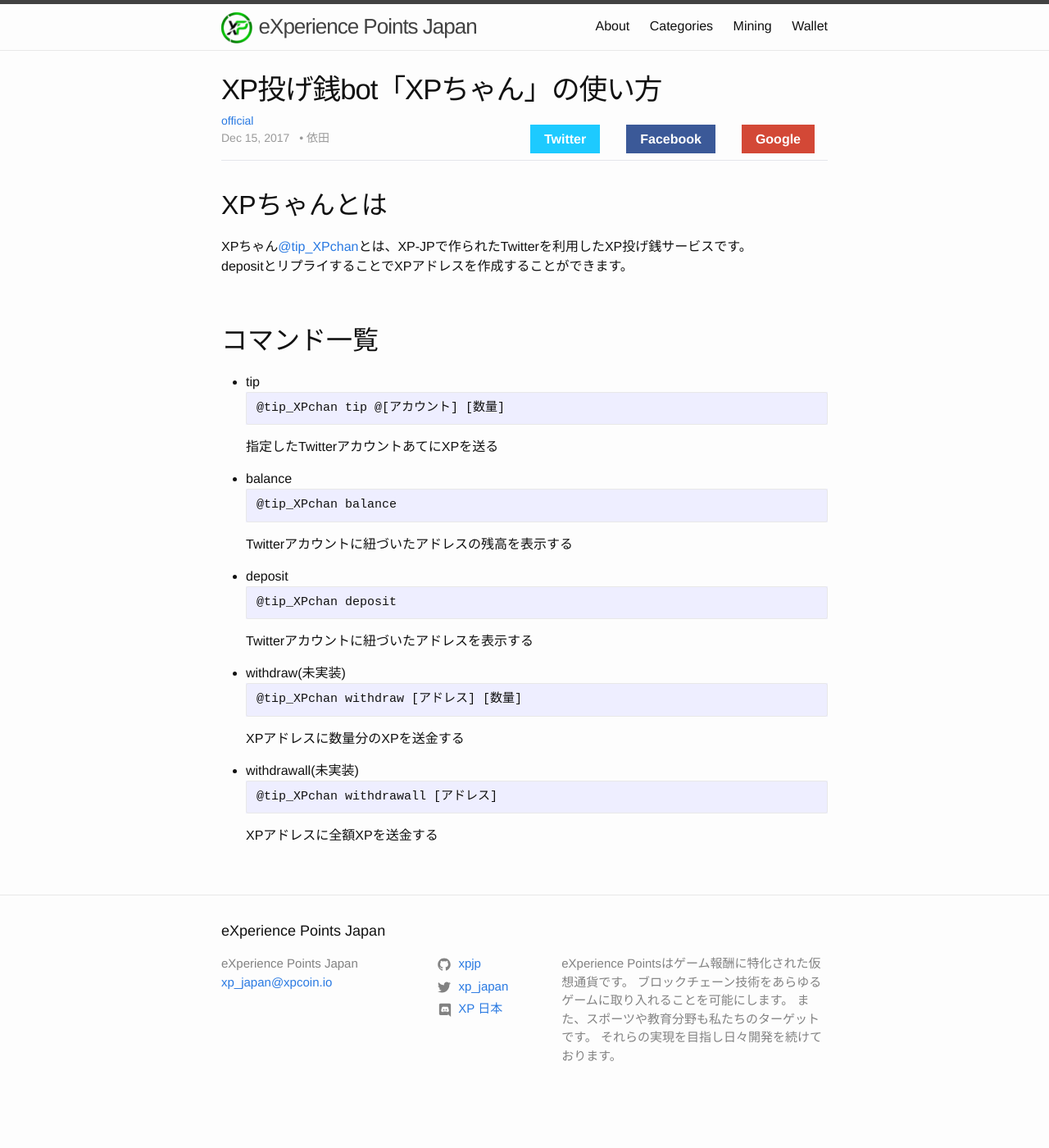
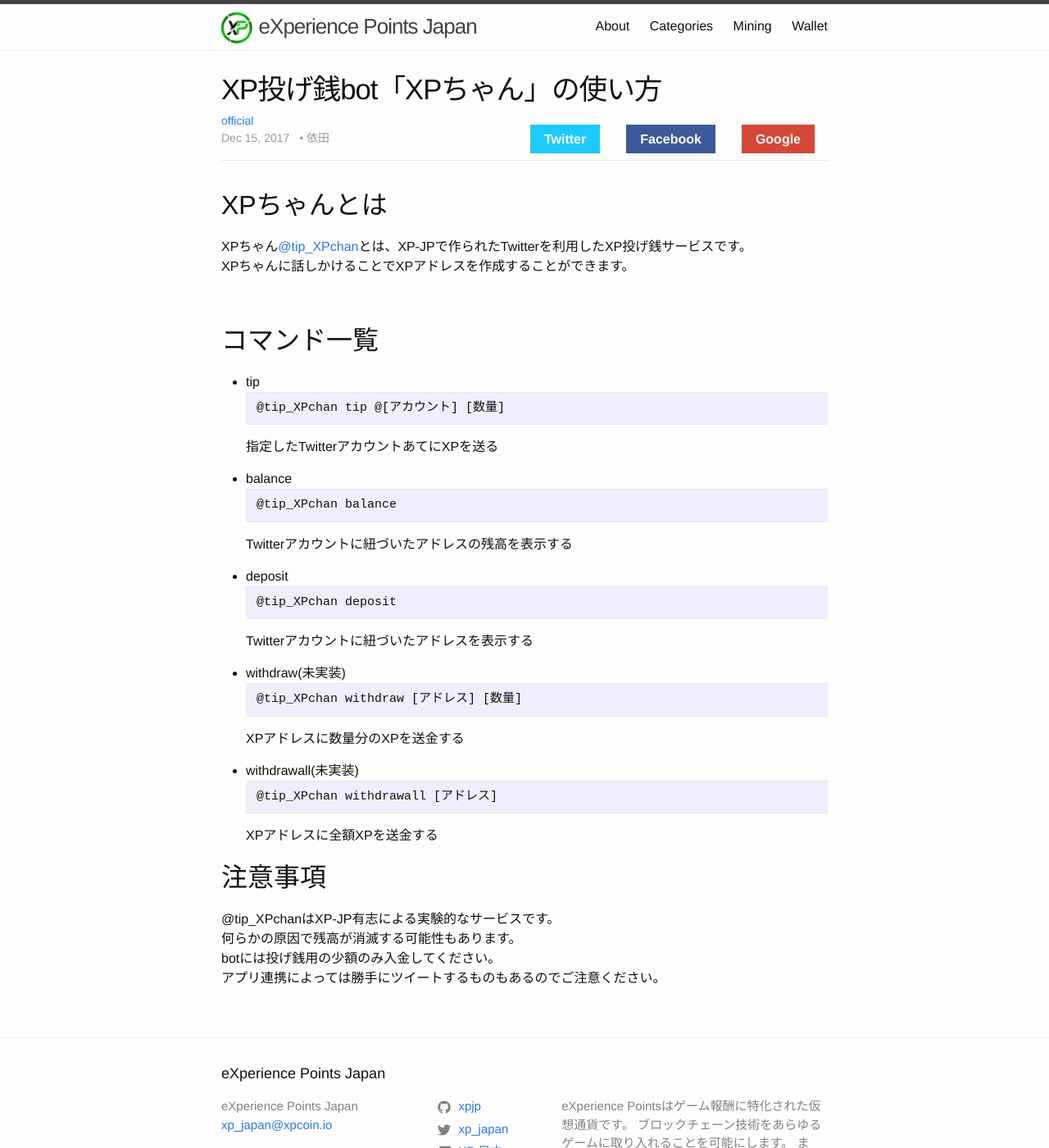
Before and after one commit to xpjp/xpjp.github.io, a Jekyll site: the page built from _posts/2017-12-15-TwitterTipBot.markdown, in a window 1280 px wide and 1400 px high. Shown: the whole window at 82% size. Built offline with Jekyll 4.4.1, drawn with Linux system fonts in a browser that asks for light colours.

Commit message:
[fix] 記事に追加

````diff
--- a/_posts/2017-12-15-TwitterTipBot.markdown
+++ b/_posts/2017-12-15-TwitterTipBot.markdown
@@ -7,7 +7,7 @@
 ---
 ## XPちゃんとは
 XPちゃん[@tip_XPchan](https://twitter.com/tip_XPchan)とは、XP-JPで作られたTwitterを利用したXP投げ銭サービスです。
-depositとリプライすることでXPアドレスを作成することができます。
+XPちゃんに話しかけることでXPアドレスを作成することができます。
 
 
 <br>
@@ -42,3 +42,9 @@
 @tip_XPchan withdrawall [アドレス]
 ```
 XPアドレスに全額XPを送金する
+
+## 注意事項
+@tip_XPchanはXP-JP有志による実験的なサービスです。
+何らかの原因で残高が消滅する可能性もあります。
+botには投げ銭用の少額のみ入金してください。
+アプリ連携によっては勝手にツイートするものもあるのでご注意ください。
````
